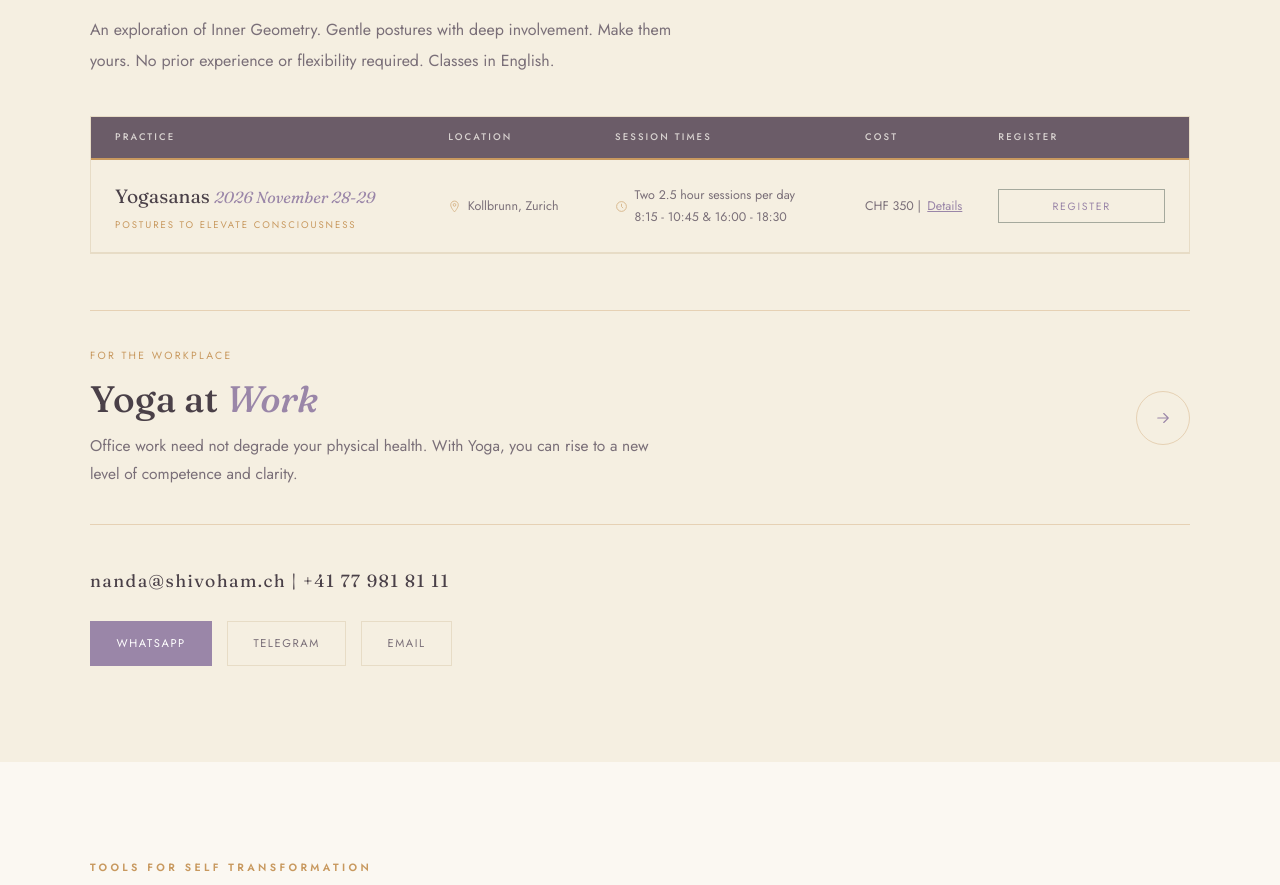
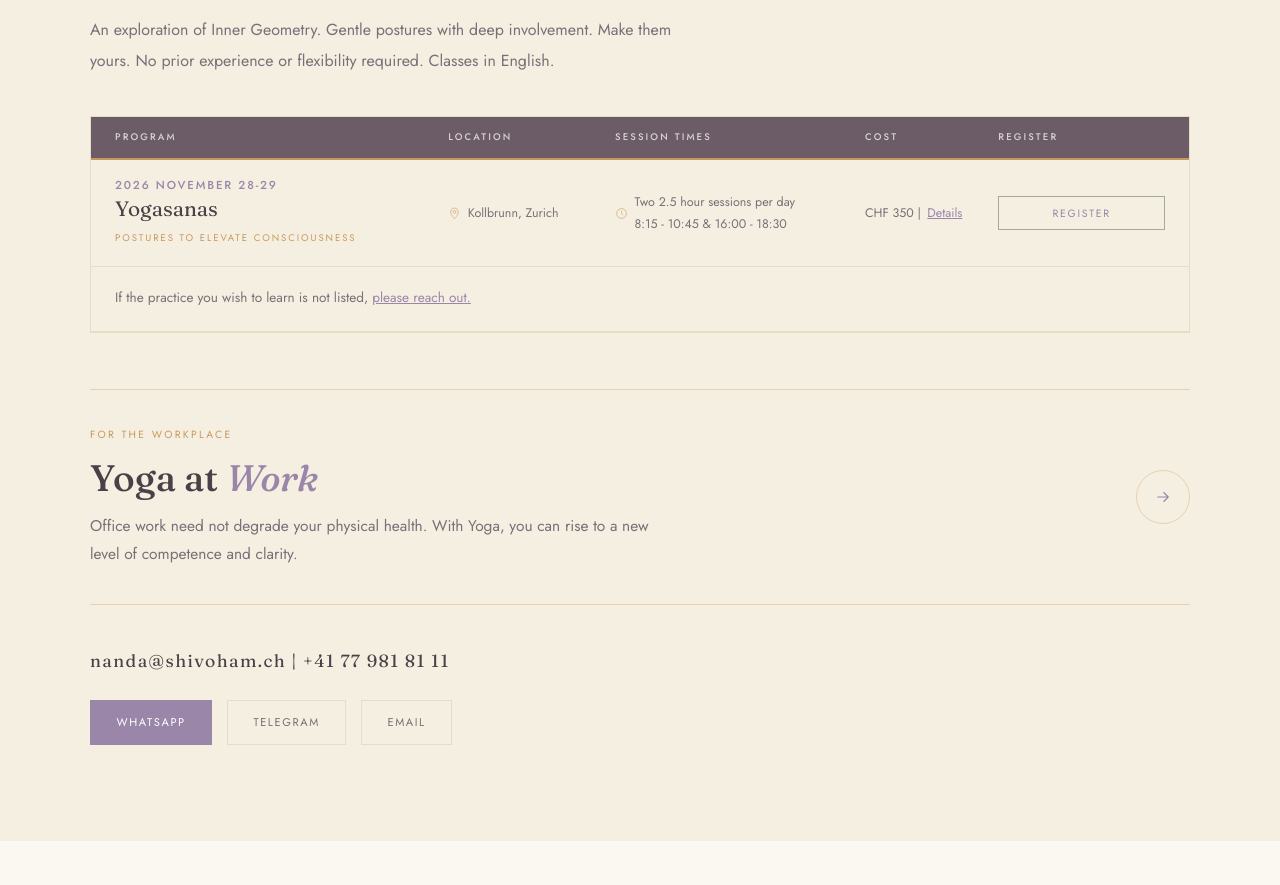
Before and after one commit to NandaSasidharan/shivoham, a plain HTML site: page index.html in a window 1280 px wide. Shown: the part 1360-2245 px from the top of the page. Drawn offline with nearby package versions, Linux system fonts and the light colour scheme.

Commit message:
table, robot, sitemap session fixes

```diff
--- a/assets/programs.css
+++ b/assets/programs.css
@@ -190,3 +190,11 @@ a.yoga-category-card p { margin: 0; font-size: 0.93rem; line-height: 1.7; color:
 #sessions-rows { display: contents; }
 .sessions-empty { padding: 1.75rem 1.5rem; font-size: 0.92rem; color: var(--text-lt); }
 #sessions-rows .class-row:last-child { border-bottom: 1px solid var(--border); }
+
+
+/* ── v1.9: first table column — date, then program name (+ emphasised tail), then a one-line tag ── */
+.class-practice h3 { display: flex; flex-direction: column; gap: 0.3rem; line-height: 1.2; }
+.class-practice .c-date { font-family: 'Jost', sans-serif; font-size: 0.72rem; font-weight: 500; letter-spacing: 0.16em; text-transform: uppercase; color: var(--violet); }
+.class-practice .c-name { font-family: 'Fraunces', serif; font-size: 1.3rem; font-weight: 400; color: var(--text); }
+.class-practice .c-name em { font-size: inherit; font-style: italic; color: var(--violet); }
+.class-practice .c-tag { margin-top: 0.3rem; max-width: 100%; white-space: nowrap; overflow: hidden; text-overflow: ellipsis; }
--- a/assets/sessions.js
+++ b/assets/sessions.js
@@ -6,15 +6,19 @@
   var de = /^\/de(\/|$)/.test(location.pathname);
   var lang = de ? 'de' : 'en';
   var L = de
-    ? { locale: 'de-CH', register: 'Anmelden', details: 'Details',
-        empty: 'Zurzeit sind keine Termine geplant. Sagen Sie hallo, um über neue Termine informiert zu werden.' }
-    : { locale: 'en-GB', register: 'Register', details: 'Details',
-        empty: 'No sessions are scheduled at the moment. Say hello to be informed about new dates.' };
+    ? { locale: 'de-CH', register: 'Anmelden', details: 'Details', online: 'Online', kind: 'Hatha-Yoga-Workshop',
+        empty: 'Zurzeit sind keine Termine geplant. Sagen Sie hallo, um über neue Termine informiert zu werden.',
+        fallback: 'Bitte kontaktieren Sie Nanda für die nächsten Termine.' }
+    : { locale: 'en-GB', register: 'Register', details: 'Details', online: 'Online', kind: 'Hatha Yoga Workshop',
+        empty: 'No sessions are scheduled at the moment. Say hello to be informed about new dates.',
+        fallback: 'Please contact Nanda for upcoming dates.' };
 
   var PIN = '<svg viewBox="0 0 24 24"><path d="M12 2C8.13 2 5 5.13 5 9c0 5.25 7 13 7 13s7-7.75 7-13c0-3.87-3.13-7-7-7z"/><circle cx="12" cy="9" r="2.5"/></svg>';
+  var GLOBE = '<svg viewBox="0 0 24 24"><circle cx="12" cy="12" r="9"/><path d="M3 12h18M12 3c3 3 3 15 0 18M12 3c-3 3-3 15 0 18"/></svg>';
   var CLOCK = '<svg viewBox="0 0 24 24"><circle cx="12" cy="12" r="9"/><polyline points="12 7 12 12 15 15"/></svg>';
 
   function esc(s) { return String(s).replace(/[&<>"]/g, function (c) { return { '&': '&amp;', '<': '&lt;', '>': '&gt;', '"': '&quot;' }[c]; }); }
+  function pick(v) { return (v && typeof v === 'object') ? v[lang] : v; }   // text or {en, de}
   function parse(s) { var p = s.split('-'); return new Date(+p[0], +p[1] - 1, +p[2]); }
   function month(d, loc) { return new Intl.DateTimeFormat(loc, { month: 'long' }).format(d); }
 
@@ -31,7 +35,7 @@
     if (sm) return y1 + ' ' + m1 + ' ' + d1 + '-' + d2;
     return y1 + ' ' + m1 + ' ' + d1 + ' - ' + (y1 !== y2 ? y2 + ' ' : '') + m2 + ' ' + d2;
   }
-  // Date text passed to the registration form (always English)
+  // Date text passed to the default registration form (always English)
   function formDate(a, b) {
     var m1 = month(a, 'en-GB'), m2 = month(b, 'en-GB'), d1 = a.getDate(), d2 = b.getDate(), y = b.getFullYear();
     if (a.getTime() === b.getTime()) return d1 + ' ' + m1 + ' ' + y;
@@ -41,7 +45,7 @@
   function slotsText(slots) {
     return (slots || []).map(function (s) { return s[0].replace(/^0/, '') + ' - ' + s[1].replace(/^0/, ''); }).join(' & ');
   }
-  // Zurich offset for ISO dates (EU summer time: last Sunday of March to last Sunday of October)
+  // Zurich offset (EU summer time: last Sunday of March to last Sunday of October)
   function lastSun(y, m) { var d = new Date(Date.UTC(y, m + 1, 0)); d.setUTCDate(d.getUTCDate() - d.getUTCDay()); return d.getTime(); }
   function offset(d) {
     var t = Date.UTC(d.getFullYear(), d.getMonth(), d.getDate()), y = d.getFullYear();
@@ -52,52 +56,74 @@
     return d.getFullYear() + '-' + p(d.getMonth() + 1) + '-' + p(d.getDate()) + 'T' + hhmm + ':00' + offset(d);
   }
 
+  // Registration link: the session's own "registerUrl" if given; otherwise the in-person or the
+  // online Google form (see "forms" in sessions.json), pre-filled with the program name and the dates.
+  function registerLink(data, s, a, b) {
+    var own = pick(s.registerUrl);
+    if (own) return own;
+    var key = s.form || (s.mode === 'online' ? 'online' : 'in-person');
+    var f = (data.forms || {})[key] || (data.forms || {})['in-person'];
+    var q = function (v) { return encodeURIComponent(v).replace(/%20/g, '+'); };
+    return f.url + '&' + f.programEntry + '=' + q(s.formProgram || s.practice) + '&' + f.dateEntry + '=' + q(formDate(a, b));
+  }
+  function placeOf(loc) {
+    return { '@type': 'Place', name: loc.name,
+      address: { '@type': 'PostalAddress', addressLocality: loc.locality, addressRegion: loc.region, addressCountry: loc.country } };
+  }
+
+  function showMessage(text) { box.innerHTML = '<p class="sessions-empty">' + esc(text) + '</p>'; }
+
   fetch('/assets/sessions.json', { cache: 'no-cache' })
     .then(function (r) { return r.json(); })
     .then(function (data) {
       var today = new Date(); today = new Date(today.getFullYear(), today.getMonth(), today.getDate());
       var list = (data.sessions || []).filter(function (s) { return parse(s.end || s.start) >= today; })
         .sort(function (x, y) { return parse(x.start) - parse(y.start); });
+      if (!list.length) { showMessage(L.empty); return; }
 
       // Table rows
-      if (!list.length) { box.innerHTML = '<p class="sessions-empty">' + esc(L.empty) + '</p>'; return; }
       box.innerHTML = list.map(function (s) {
-        var a = parse(s.start), b = parse(s.end || s.start);
-        var link = data.registerForm + '&entry.956495107=' + encodeURIComponent(s.practice).replace(/%20/g, '+') +
-                   '&entry.1383122517=' + encodeURIComponent(formDate(a, b)).replace(/%20/g, '+');
-        var sum = (s.summary && s.summary[lang]) ? esc(s.summary[lang]) + ' <br>' : '';
+        var a = parse(s.start), b = parse(s.end || s.start), loc = s.location || data.location, mode = s.mode || 'in-person';
+        var link = registerLink(data, s, a, b), mail = /^mailto:/i.test(link);
+        var where = mode === 'online' ? GLOBE + esc(L.online)
+                  : mode === 'mixed' ? PIN + esc(pick(loc.label)) + ' + ' + esc(L.online)
+                  : PIN + esc(pick(loc.label));
+        var timeHtml = [pick(s.summary) ? esc(pick(s.summary)) : '', esc(slotsText(s.slots))].filter(Boolean).join(' <br>');
+        var cost = typeof s.price === 'number' ? esc(data.currency) + ' ' + esc(s.price) : esc(pick(s.price) || '');
         return '<div class="class-row">' +
-          '<div class="class-practice"><h3>' + esc(s.practice) + ' <em>' + esc(rangeText(a, b)) + '</em></h3>' +
-            (s.tag ? '<span class="c-tag">' + esc(s.tag[lang]) + '</span>' : '') + '</div>' +
-          '<div class="class-detail">' + PIN + esc(data.location.label[lang]) + '</div>' +
-          '<div class="class-detail">' + CLOCK + sum + esc(slotsText(s.slots)) + '</div>' +
-          '<div class="class-detail">' + esc(data.currency) + ' ' + esc(s.price) +
-            (s.details ? ' | <a href="' + esc(s.details[lang]) + '" rel="noopener">' + L.details + '</a>' : '') + '</div>' +
-          '<a href="' + esc(link) + '" class="class-register" target="_blank" rel="noopener">' + L.register + '</a>' +
+          '<div class="class-practice"><h3><span class="c-date">' + esc(rangeText(a, b)) + '</span><span class="c-name">' + esc(s.practice) +
+            (pick(s.practiceTail) ? ' <em>' + esc(pick(s.practiceTail)) + '</em>' : '') + '</span></h3>' +
+            (pick(s.tag) ? '<span class="c-tag">' + esc(pick(s.tag)) + '</span>' : '') + '</div>' +
+          '<div class="class-detail">' + where + '</div>' +
+          '<div class="class-detail">' + CLOCK + timeHtml + '</div>' +
+          '<div class="class-detail">' + cost + (pick(s.details) ? (cost ? ' | ' : '') + '<a href="' + esc(pick(s.details)) + '" rel="noopener">' + L.details + '</a>' : '') + '</div>' +
+          '<a href="' + esc(link) + '" class="class-register"' + (mail ? '' : ' target="_blank"') + ' rel="noopener">' + esc(pick(s.registerLabel) || L.register) + '</a>' +
         '</div>';
       }).join('');
 
       // schema.org Event data, one block per upcoming session
       document.querySelectorAll('script[data-sessions-ld]').forEach(function (n) { n.remove(); });
       list.forEach(function (s) {
-        var a = parse(s.start), b = parse(s.end || s.start), slots = s.slots || [];
-        var link = data.registerForm + '&entry.956495107=' + encodeURIComponent(s.practice).replace(/%20/g, '+') +
-                   '&entry.1383122517=' + encodeURIComponent(formDate(a, b)).replace(/%20/g, '+');
+        var a = parse(s.start), b = parse(s.end || s.start), slots = s.slots || [], loc = s.location || data.location, mode = s.mode || 'in-person';
+        var link = registerLink(data, s, a, b);
+        if (/^mailto:/i.test(link)) link = location.origin + '/#classes';
+        var virtual = { '@type': 'VirtualLocation', url: s.onlineUrl || (location.origin + '/') };
         var ev = {
           '@context': 'https://schema.org', '@type': 'Event',
-          name: s.practice + (de ? ' – Hatha-Yoga-Workshop' : ' – Hatha Yoga Workshop'),
-          description: s.description ? s.description[lang] : undefined,
+          name: s.practice + (pick(s.practiceTail) ? ' ' + pick(s.practiceTail) : '') + ' – ' + (pick(s.kind) || L.kind),
+          description: pick(s.description),
           startDate: slots.length ? iso(a, slots[0][0]) : s.start,
           endDate: slots.length ? iso(b, slots[slots.length - 1][1]) : (s.end || s.start),
           eventStatus: 'https://schema.org/EventScheduled',
-          eventAttendanceMode: 'https://schema.org/OfflineEventAttendanceMode',
-          inLanguage: 'en',
-          location: { '@type': 'Place', name: data.location.name,
-            address: { '@type': 'PostalAddress', addressLocality: data.location.locality, addressRegion: data.location.region, addressCountry: data.location.country } },
+          eventAttendanceMode: mode === 'online' ? 'https://schema.org/OnlineEventAttendanceMode'
+                              : mode === 'mixed' ? 'https://schema.org/MixedEventAttendanceMode' : 'https://schema.org/OfflineEventAttendanceMode',
+          inLanguage: s.language || 'en',
+          location: mode === 'online' ? virtual : mode === 'mixed' ? [placeOf(loc), virtual] : placeOf(loc),
           image: s.image ? [new URL(s.image, location.origin).href] : undefined,
           performer: { '@type': 'Person', name: data.performer },
           organizer: Object.assign({ '@type': 'Organization' }, data.organizer),
-          offers: { '@type': 'Offer', price: String(s.price), priceCurrency: data.currency, availability: 'https://schema.org/InStock', url: link }
+          offers: typeof s.price === 'number' ? { '@type': 'Offer', price: String(s.price), priceCurrency: data.currency, availability: 'https://schema.org/InStock', url: link,
+                    validFrom: iso(s.registrationOpens ? parse(s.registrationOpens) : today, '00:00') } : undefined
         };
         var el = document.createElement('script');
         el.type = 'application/ld+json'; el.setAttribute('data-sessions-ld', '');
@@ -105,5 +131,5 @@
         document.head.appendChild(el);
       });
     })
-    .catch(function () { /* leave the table empty if the file cannot be loaded */ });
+    .catch(function () { showMessage(L.fallback); });   // file missing, broken, or malformed
 })();
--- a/assets/sessions.json
+++ b/assets/sessions.json
@@ -1,31 +1,136 @@
 {
-  "_help": "Add one object to 'sessions' for every workshop date. Dates are YYYY-MM-DD. 'slots' are the daily time blocks [start, end] (24h). Past sessions disappear by themselves after their end date. English and German pages both read this file.",
+  "_help": "Add one object to 'sessions' for every date. Dates are YYYY-MM-DD; 'slots' are the daily time blocks [start, end] in 24h. Past sessions disappear after their end date. Both language versions read this file. Registration: sessions with mode 'online' use the 'online' form in 'forms', all others the 'in-person' form; the program name and the dates are pre-filled (the program name is the 'practice', or 'formProgram' if you want a different name in the form). Optional per session: practiceTail (an emphasised ending after the program name, e.g. 'online'), registrationOpens (YYYY-MM-DD, the day registration opened; used by Google as the offer's start date, default is today), form ('in-person' or 'online' to force a form), registerUrl (a completely different form or link, text or {en,de}; a mailto: link also works), registerLabel, mode ('in-person' default, 'online' or 'mixed'), onlineUrl, location (own venue), kind (e.g. 'Retreat'), price (a number, or text such as {en,de} for 'On request'), language, and omit 'slots' for multi-day retreats. See '_examples'.",
   "currency": "CHF",
-  "registerForm": "https://docs.google.com/forms/d/e/1FAIpQLSc6UWuGrbUttkzxmx407pbam971u_LAD0BBFvZJVvI-0a6t1Q/viewform?usp=pp_url",
+  "forms": {
+    "in-person": {
+      "url": "https://docs.google.com/forms/d/e/1FAIpQLSc6UWuGrbUttkzxmx407pbam971u_LAD0BBFvZJVvI-0a6t1Q/viewform?usp=pp_url",
+      "programEntry": "entry.956495107",
+      "dateEntry": "entry.1383122517"
+    },
+    "online": {
+      "url": "https://docs.google.com/forms/d/e/1FAIpQLSdYFp_A1N3_kAxOEvoYqfNoiFbez8gVqYoOW-F76Ag1zfbTNw/viewform?usp=pp_url",
+      "programEntry": "entry.1383122517",
+      "dateEntry": "entry.687244353"
+    }
+  },
   "performer": "Nanda",
-  "organizer": { "name": "Shivoham Classical Hatha Yoga", "url": "https://shivoham.ch/" },
+  "organizer": {
+    "name": "Shivoham Classical Hatha Yoga",
+    "url": "https://shivoham.ch/"
+  },
   "location": {
     "name": "Shivoham, Kollbrunn",
     "locality": "Kollbrunn",
     "region": "Zurich",
     "country": "CH",
-    "label": { "en": "Kollbrunn, Zurich", "de": "Kollbrunn, Zürich" }
+    "label": {
+      "en": "Kollbrunn, Zurich",
+      "de": "Kollbrunn, Zürich"
+    }
   },
   "sessions": [
     {
       "practice": "Yogasanas",
       "start": "2026-11-28",
       "end": "2026-11-29",
-      "slots": [["08:15", "10:45"], ["16:00", "18:30"]],
+      "slots": [
+        [
+          "08:15",
+          "10:45"
+        ],
+        [
+          "16:00",
+          "18:30"
+        ]
+      ],
       "price": 350,
-      "tag": { "en": "Postures to elevate consciousness", "de": "Haltungen, die das Bewusstsein erheben" },
-      "summary": { "en": "Two 2.5 hour sessions per day", "de": "Zwei 2,5-stündige Einheiten pro Tag" },
-      "details": { "en": "/yoga-for-inner-balance/#yogasanas", "de": "/de/yoga-fuer-innere-balance/#yogasanas" },
+      "tag": {
+        "en": "Postures to elevate consciousness",
+        "de": "Haltungen, die das Bewusstsein erheben"
+      },
+      "summary": {
+        "en": "Two 2.5 hour sessions per day",
+        "de": "Zwei 2,5-stündige Einheiten pro Tag"
+      },
+      "details": {
+        "en": "/yoga-for-inner-balance/#yogasanas",
+        "de": "/de/yoga-fuer-innere-balance/#yogasanas"
+      },
       "description": {
         "en": "Two-day classical Hatha Yoga workshop on Yogasanas, structured by Sadhguru and taught by Nanda in Kollbrunn near Zurich. Two 2.5-hour sessions per day. No prior experience required.",
         "de": "Zweitägiger Workshop zu klassischen Hatha-Yoga-Yogasanas nach der Struktur von Sadhguru, unterrichtet von Nanda in Kollbrunn bei Zürich. Zwei 2,5-stündige Einheiten pro Tag. Keine Vorerfahrung erforderlich."
       },
-      "image": "/images/Promo - PP285-2000px.webp"
+      "image": "/images/Promo - PP285-2000px.webp",
+      "registrationOpens": "2026-11-13"
+    }
+  ],
+  "_examples": [
+    {
+      "practice": "Upa-Yoga",
+      "start": "2027-01-16",
+      "end": "2027-01-17",
+      "slots": [
+        [
+          "09:00",
+          "11:00"
+        ]
+      ],
+      "price": 150,
+      "mode": "online",
+      "onlineUrl": "https://shivoham.ch/",
+      "summary": {
+        "en": "Two live sessions on Zoom",
+        "de": "Zwei Live-Sitzungen über Zoom"
+      },
+      "description": {
+        "en": "Online live class.",
+        "de": "Online-Live-Kurs."
+      },
+      "kind": {
+        "en": "Online class",
+        "de": "Online-Kurs"
+      },
+      "formProgram": "Yoga for Joy",
+      "practiceTail": {
+        "en": "online",
+        "de": "online"
+      }
+    },
+    {
+      "practice": "Hatha Yoga Retreat",
+      "start": "2027-05-07",
+      "end": "2027-05-09",
+      "kind": {
+        "en": "Retreat",
+        "de": "Retreat"
+      },
+      "price": {
+        "en": "On request",
+        "de": "Auf Anfrage"
+      },
+      "registerUrl": "mailto:nanda@shivoham.ch",
+      "registerLabel": {
+        "en": "More details",
+        "de": "Mehr Details"
+      },
+      "location": {
+        "name": "Retreat venue",
+        "locality": "Davos",
+        "region": "Graubünden",
+        "country": "CH",
+        "label": {
+          "en": "Davos",
+          "de": "Davos"
+        }
+      },
+      "summary": {
+        "en": "Full weekend retreat",
+        "de": "Retreat über das ganze Wochenende"
+      },
+      "description": {
+        "en": "Weekend retreat.",
+        "de": "Wochenend-Retreat."
+      }
     }
   ]
 }
--- a/index.html
+++ b/index.html
@@ -58,7 +58,7 @@
   <link rel="preconnect" href="https://fonts.gstatic.com" crossorigin />
   <link href="https://fonts.googleapis.com/css2?family=Fraunces:ital,opsz,wght@0,9..144,400;0,9..144,500;0,9..144,600;0,9..144,700;1,9..144,400;1,9..144,500;1,9..144,600&family=Jost:wght@300;400;500;600&display=swap" rel="stylesheet" />
   <link rel="stylesheet" href="/assets/site.css?v=1.3" />
-  <link rel="stylesheet" href="/assets/programs.css?v=1.7" />
+  <link rel="stylesheet" href="/assets/programs.css?v=1.9" />
 </head>
 <body>
 <script>document.body.classList.add('loaded');</script>
@@ -137,16 +137,17 @@ In Yoga, we <em>learn to set these roles aside and come to a natural state of be
     <div class="classes-table-wrap">
       <div class="classes-table">
         <div class="class-row-header">
-          <span>Practice</span>
+          <span>Program</span>
           <span>Location</span>
           <span>Session times</span>
           <span>Cost</span>
           <span>Register</span>
         </div>
         <div id="sessions-rows"></div>
+        <noscript><p class="sessions-empty">Please contact Nanda for upcoming dates.</p></noscript>
 
 
-        <!-- <div class="workshop-empty-row">If the practice you wish to learn is not listed, <a href="https://wa.me/41779818111" target="_blank" rel="noopener">please reach out.</a></div> -->
+        <div class="workshop-empty-row">If the practice you wish to learn is not listed, <a href="https://wa.me/41779818111" target="_blank" rel="noopener">please reach out.</a></div>
       </div>
     </div>
 
```
Also changed, not shown: de/index.html (+4 -3 lines), de/yoga-am-arbeitsplatz/index.html (+1 -1 lines), de/yoga-fuer-freude/index.html (+1 -1 lines), de/yoga-fuer-gesundheit/index.html (+1 -1 lines), de/yoga-fuer-innere-balance/index.html (+1 -1 lines), sitemap.xml (+51 -36 lines), yoga-at-work/index.html (+1 -1 lines), yoga-for-health/index.html (+1 -1 lines), yoga-for-inner-balance/index.html (+1 -1 lines), yoga-for-joy/index.html (+1 -1 lines), robots.txt, 1 other file.
